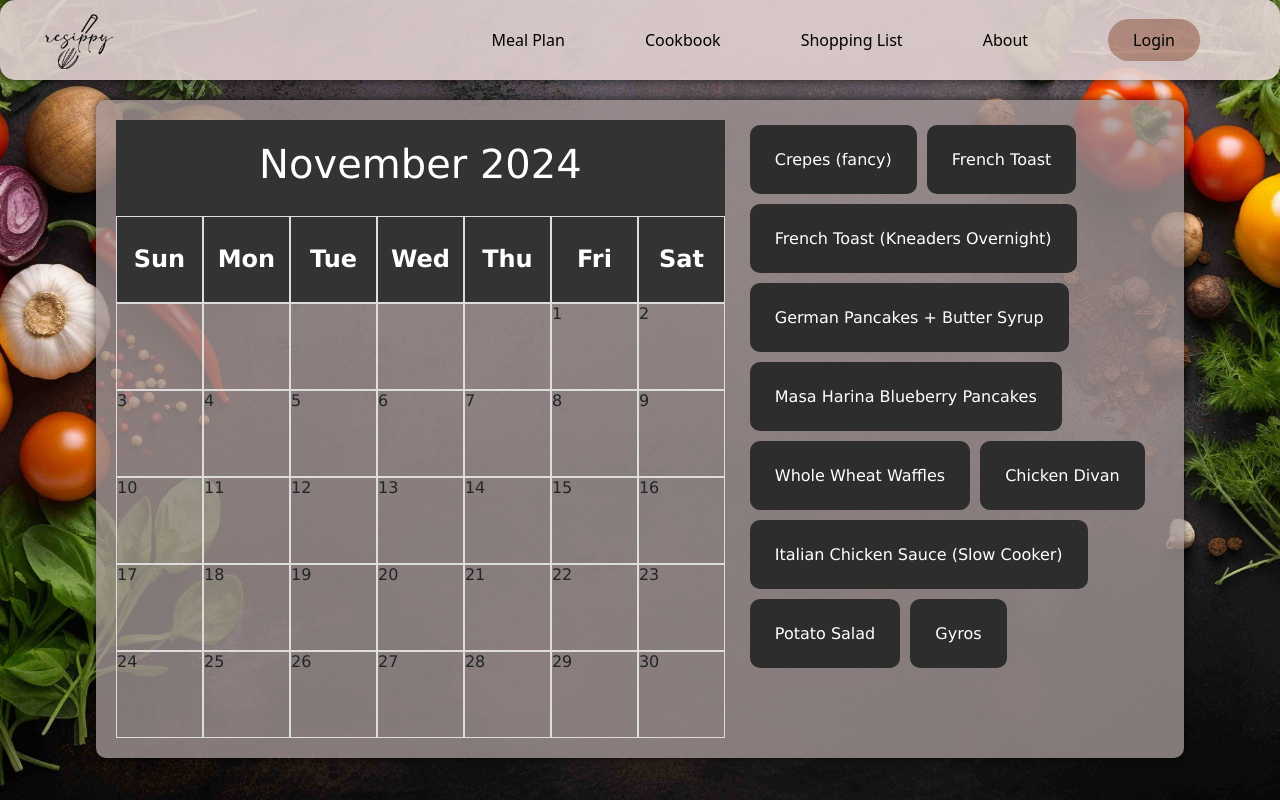
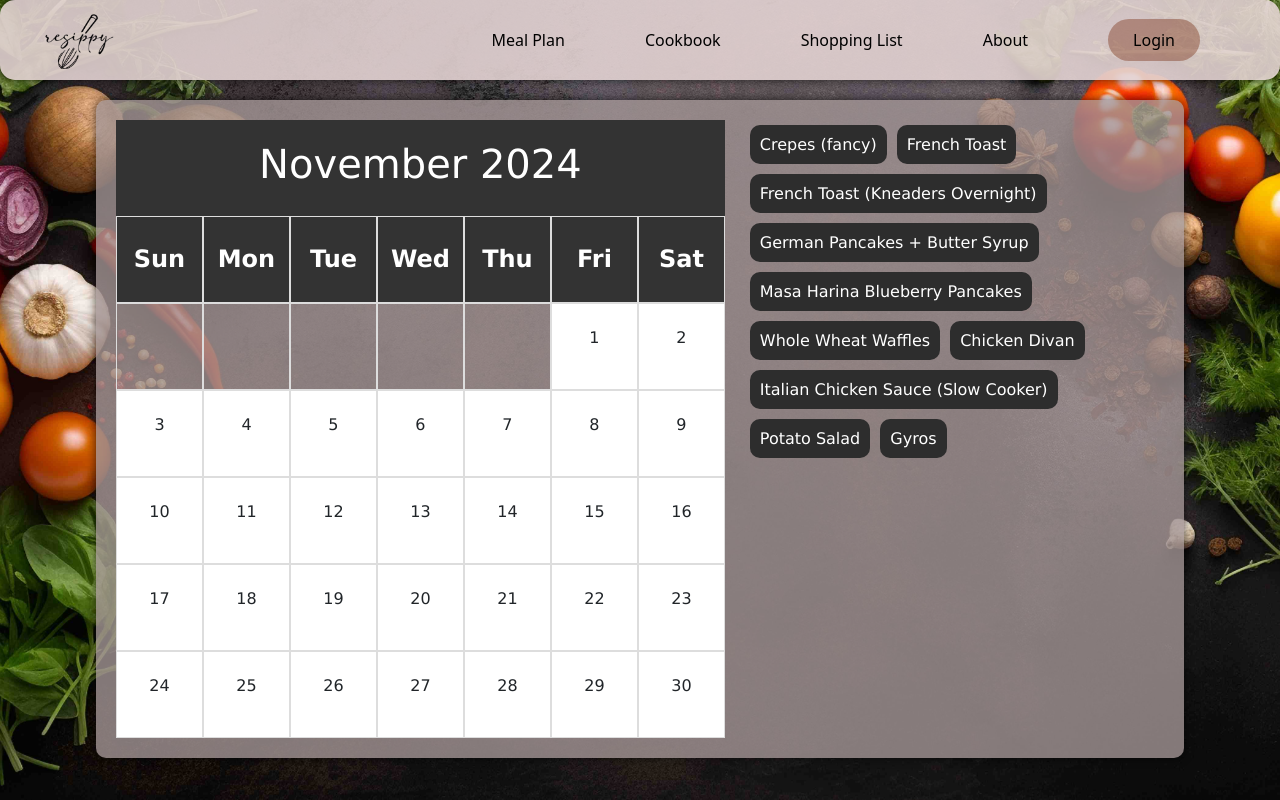
Before and after one commit to MaxArkilz/startup, a React (Vite) app: page /mealplan in a window 1280 px wide. Built offline with nearby package versions, Linux system fonts and the light colour scheme.

Commit message:
Mimic functionality on calendar

```diff
--- a/package.json
+++ b/package.json
@@ -7,10 +7,12 @@
     "start": "node ./server.js"
   },
   "dependencies": {
+    "@dnd-kit/core": "^6.1.0",
     "bootstrap": "^5.3.3",
     "cookie-parser": "^1.4.7",
     "express": "^4.21.1",
     "react": "^18.3.1",
+    "react-beautiful-dnd": "^13.1.1",
     "react-bootstrap": "^2.10.5",
     "react-dom": "^18.3.1",
     "react-router-dom": "^6.27.0"
--- a/src/login/login.jsx
+++ b/src/login/login.jsx
@@ -1,5 +1,6 @@
 import React from 'react';
 import './loginStyle.css';
+import { NavLink } from 'react-router-dom';
 
 export function Login() {
   return (
@@ -12,11 +13,11 @@ export function Login() {
             </div>
             <div class="inputGroup">
             <input type="password" id="password" placeholder="Enter your password" required />
-            <a href="/about">
+            <NavLink to="/about">
             <button type="button" className="login-signup">Login</button>
-            </a>
+            </NavLink>
             </div>
-            <p>No account? No problem! Click <a href="/signup">here</a> to sign up!</p>
+            <p>No account? No problem! Click <NavLink to="/signup">here</NavLink> to sign up!</p>
         <div>
             <p>Login info will be pulled from database.</p>
         </div>
--- a/src/mealPlan/calendarPop.jsx
+++ b/src/mealPlan/calendarPop.jsx
@@ -1,13 +1,16 @@
 import React, { useEffect, useState } from "react";
+import { DndContext } from "@dnd-kit/core";
+import CalendarDay from './dragItems.jsx'
+import "./mealStyle.css";
 
-function Calendar() {
+function Calendar({ calendarItems, onDrop }) {
   const [month, setMonth] = useState("");
   const [year, setYear] = useState(0);
   const [calendarDays, setCalendarDays] = useState([]);
 
   useEffect(() => {
     const today = new Date();
-        const monthName = today.toLocaleString("default", {month: "long"});
+    const monthName = today.toLocaleString("default", { month: "long" });
     const yearNumber = today.getFullYear();
 
     setMonth(monthName);
@@ -27,7 +30,15 @@ function Calendar() {
     setCalendarDays(daysArray);
   }, []);
 
+  const handleDragEnd = (event) => {
+    const { active, over } = event;
+    if (over) {
+      onDrop(active.id, over.id); // Pass dropped item and target day id
+    }
+  };
+
   return (
+    <DndContext onDragEnd={handleDragEnd}>
       <div className="calendar">
         <div className="calendarHeader">
           <h1>{`${month} ${year}`}</h1>
@@ -41,13 +52,21 @@ return (
           <div className="day">Fri</div>
           <div className="day">Sat</div>
 
-        {calendarDays.map((day, index) => (
-          <div key={index} className="date">
-            {day}
-          </div>
-        ))}
+          {calendarDays.map((day, index) =>
+            day ? (
+              <CalendarDay
+                key={index}
+                day={day}
+                onDrop={onDrop}
+                calendarItems={calendarItems}
+              />
+            ) : (
+              <div key={index} className="date" />
+            )
+          )}
         </div>
       </div>
+    </DndContext>
   );
 }
 
--- /dev/null
+++ b/src/mealPlan/dragItems.jsx
@@ -0,0 +1,28 @@
+import React from "react";
+import { useDroppable } from "@dnd-kit/core";
+
+function CalendarDay({ day, onDrop, calendarItems }) {
+  const { isOver, setNodeRef } = useDroppable({
+    id: `day-${day}`,
+  });
+
+  const dayStyle = {
+    backgroundColor: isOver ? "lightblue" : "white",
+    padding: "10px",
+    border: "1px solid #ddd",
+    minHeight: "50px",
+    display: "flex",
+    flexDirection: "column",
+    alignItems: "center",
+    justifyContent: "center",
+  };
+
+  return (
+    <div ref={setNodeRef} style={dayStyle} className="date">
+      <p>{day}</p>
+      {calendarItems[`day-${day}`] && <p>{calendarItems[`day-${day}`].name}</p>}
+    </div>
+  );
+}
+
+export default CalendarDay;
--- a/src/mealPlan/mealStyle.css
+++ b/src/mealPlan/mealStyle.css
@@ -52,11 +52,6 @@
     font-size: 1.5em;
 }
 
-.calendarGrid div:hover {
-    background-color: #b1aaaa;
-    cursor: pointer;
-}
-
 @media (max-width: 900px) {
 
     .calendarMain{
--- a/src/mealPlan/mealplan.jsx
+++ b/src/mealPlan/mealplan.jsx
@@ -1,22 +1,69 @@
-import React from 'react';
+import React, { useState } from 'react';
+import { DndContext, useDraggable, useDroppable } from '@dnd-kit/core';
 import "./mealStyle.css";
 import Calendar from './calendarPop';
 import recipes from '../cookbook/recipes/recipe';
 
+function DraggableRecipe({ recipe, index }) {
+  const { attributes, listeners, setNodeRef, transform } = useDraggable({
+    id: recipe.name,
+  });
+
+  const style = {
+    transform: transform ? `translate3d(${transform.x}px, ${transform.y}px, 0)` : undefined,
+  };
+
+  return (
+    <li ref={setNodeRef} style={style} {...listeners} {...attributes}>
+      {recipe.name}
+    </li>
+  );
+}
+
+function DroppableDay({ day, onDrop }) {
+  const { isOver, setNodeRef } = useDroppable({
+    id: day,
+  });
+
+  const style = {
+    backgroundColor: isOver ? 'lightblue' : 'white',
+  };
+
+  return (
+    <div ref={setNodeRef} style={style} className="calendar-day">
+      <h3>{day}</h3>
+      <p>Drop a recipe here</p>
+    </div>
+  );
+}
+
 export function MealPlan() {
+  const [calendarItems, setCalendarItems] = useState({});
+
+  const handleDragEnd = (event) => {
+    const { active, over } = event;
+    if (over) {
+      setCalendarItems((prev) => ({
+        ...prev,
+        [over.id]: active.id,
+      }));
+    }
+  };
+
   return (
+    <DndContext onDragEnd={handleDragEnd}>
       <main className='calendarMain'>
 
           <div className='calendarDiv'>
-          <Calendar />
+            <Calendar calendarItems={calendarItems} DroppableDay={DroppableDay} />
           </div>
+
           <div className='recipeDiv'>
           {recipes.map((recipe, index) => (
-              <li key={index} onClick={() => setSelectedRecipe(recipe)}>
-                <li>{recipe.name}</li>
-              </li>
+                <DraggableRecipe key={index} recipe={recipe} index={index} />
               ))}
           </div>
       </main>
+    </DndContext>
   );
 }
--- a/src/signup/signup.jsx
+++ b/src/signup/signup.jsx
@@ -1,4 +1,5 @@
 import React from 'react';
+import { NavLink, Routes } from 'react-router-dom';
 
 export function Signup() {
   return (
@@ -15,9 +16,9 @@ export function Signup() {
         </div>
         <div className="inputGroup">
             <input type="text" id="email" placeholder="myhandle@email.com" required />
-            <a href="about">
+            <NavLink to="/about">
             <button type="button" className='login-signup'>Signup</button>
-            </a>
+            </NavLink>
         </div>
         <div>
             <p>Login info will be pushed into database.</p>
```
Also changed, not shown: 2 other files (tests, documents, lock files or other folders). Lines whose indentation alone changed are shown as unchanged.
